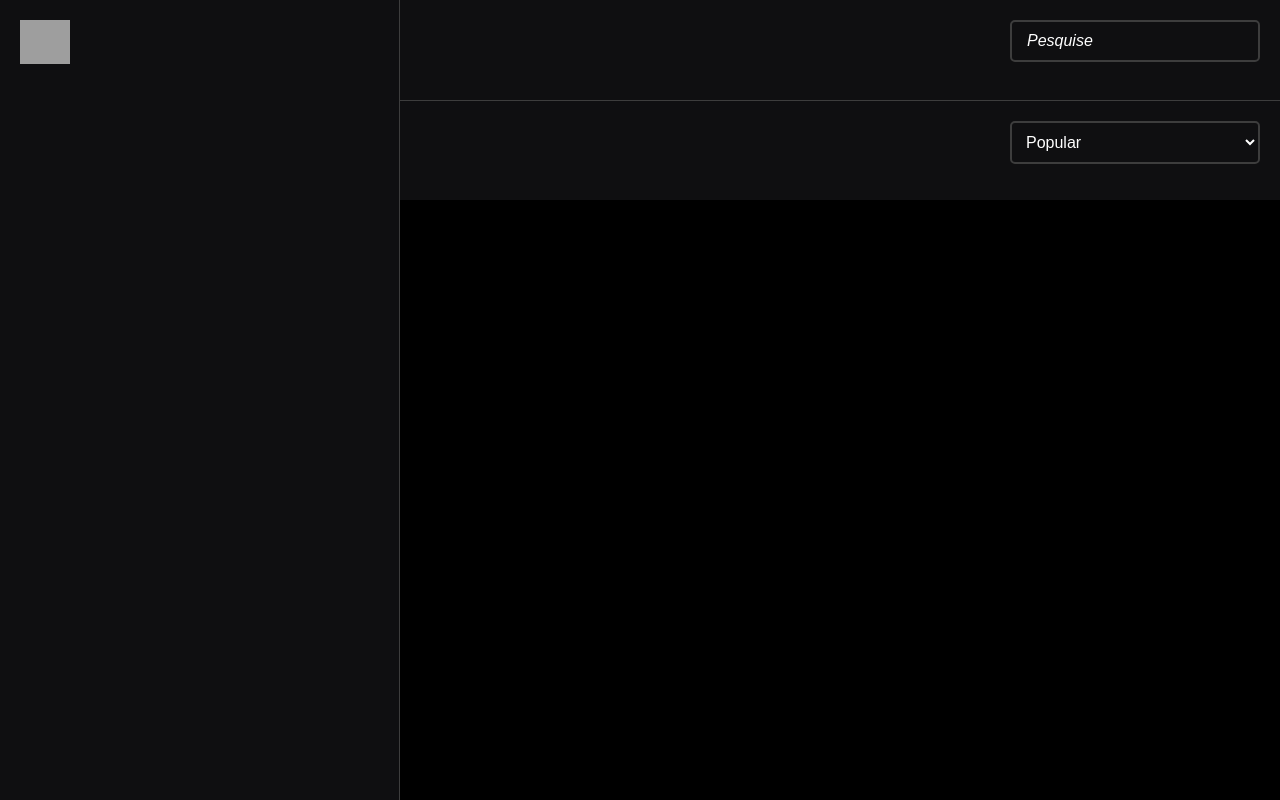
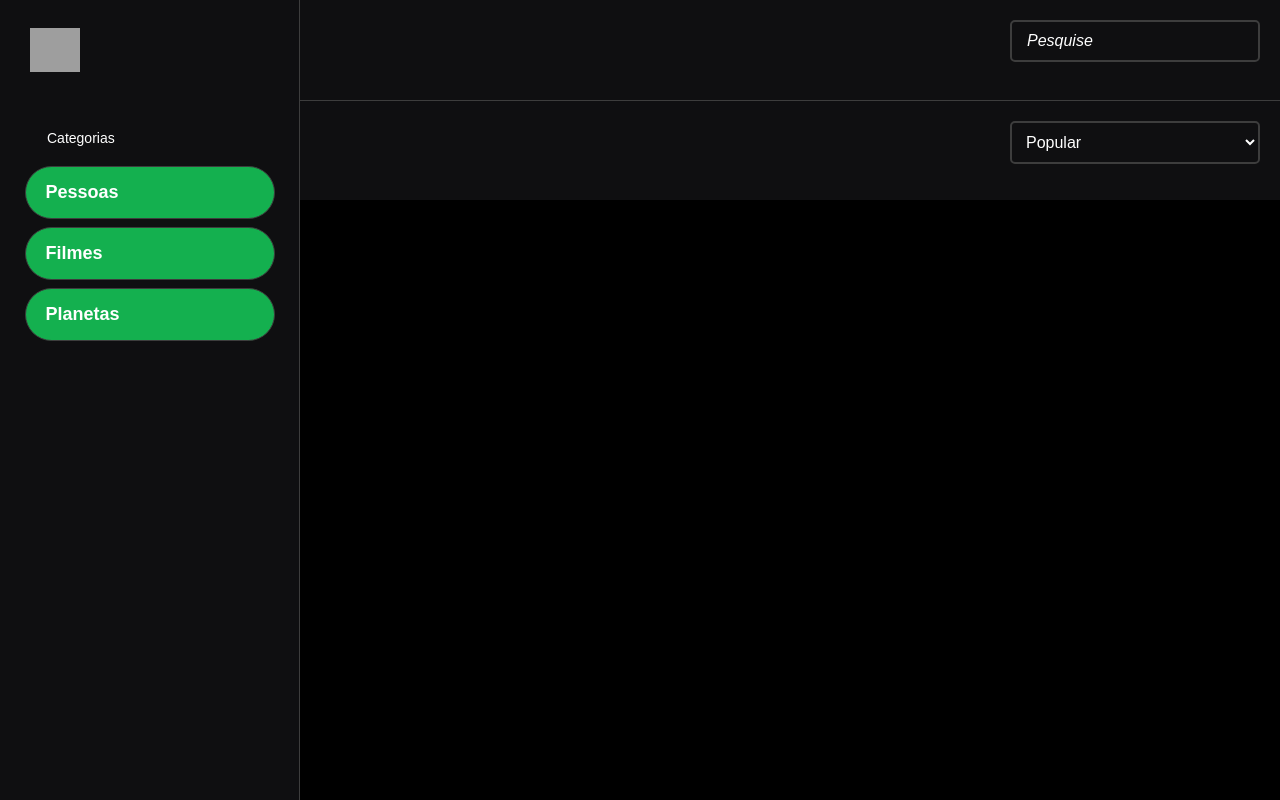
Before and after one commit to victorlirafront/gloryfit-mobile-store, a Next.js app: page / in a window 1280 px wide. Built offline with nearby package versions, Linux system fonts and the light colour scheme; grey boxes are pictures that could not be loaded.

Commit message:
style: update category items layout and typography for improved readability

```diff
--- a/src/components/Aside/Aside.styled.ts
+++ b/src/components/Aside/Aside.styled.ts
@@ -3,8 +3,52 @@ import styled from 'styled-components';
 export const StyledAside = styled.aside`
   background: #0f0f11;
   min-height: 100%;
-  width: 400px;
+  width: 300px;
   border-right: 1px solid #3d3d3d;
   color: #fff;
-  padding: 20px;
+
+  .logo-wrapper {
+    height: 100px;
+    display: flex;
+    align-items: center;
+    justify-content: flex-start;
+    padding: 20px 30px;
+  }
+
+  .catetory-text {
+    padding: 0 47px;
+    font-size: 14px;
+    margin: 30px 0 20px 0;
+  }
 `;
+
+export const StyledList = styled.ul`
+  list-style-type: none;
+  padding: 0;
+  margin: 0;
+  font-size: 18px;
+  color: #333;
+`;
+
+export const StyledListItem = styled.li`
+  margin: 0 auto;
+  background-color: #14b04f;
+  margin: 8px auto;
+  padding: 15px 20px;
+  border-radius: 5px;
+  transition: background-color 0.3s ease;
+  cursor: pointer;
+  color: #fff;
+  border: 1px solid #3d3d3d;
+  border-radius: 40px;
+  width: 250px;
+  transition: 0.2s;
+  color: #fff;
+  font-weight: bolder;
+
+  &:hover {
+    border: 1px solid #0aa043;
+    transform: scale(1.03);
+    background: #0aa043;
+  }
+`;
--- a/src/components/Aside/Aside.tsx
+++ b/src/components/Aside/Aside.tsx
@@ -1,13 +1,19 @@
 import { LOGO } from '@/constants/images';
-import { StyledAside } from './Aside.styled';
+import { StyledAside, StyledList, StyledListItem } from './Aside.styled';
 import Image from 'next/image';
 
 function Aside() {
   return (
     <StyledAside>
-      <div>
+      <div className="logo-wrapper">
         <Image src={LOGO} alt="HunterStack Logo" width={50} height={44} priority />
       </div>
+      <p className="catetory-text">Categorias</p>
+      <StyledList>
+        <StyledListItem>Pessoas</StyledListItem>
+        <StyledListItem>Filmes</StyledListItem>
+        <StyledListItem>Planetas</StyledListItem>
+      </StyledList>
     </StyledAside>
   );
 }
```
